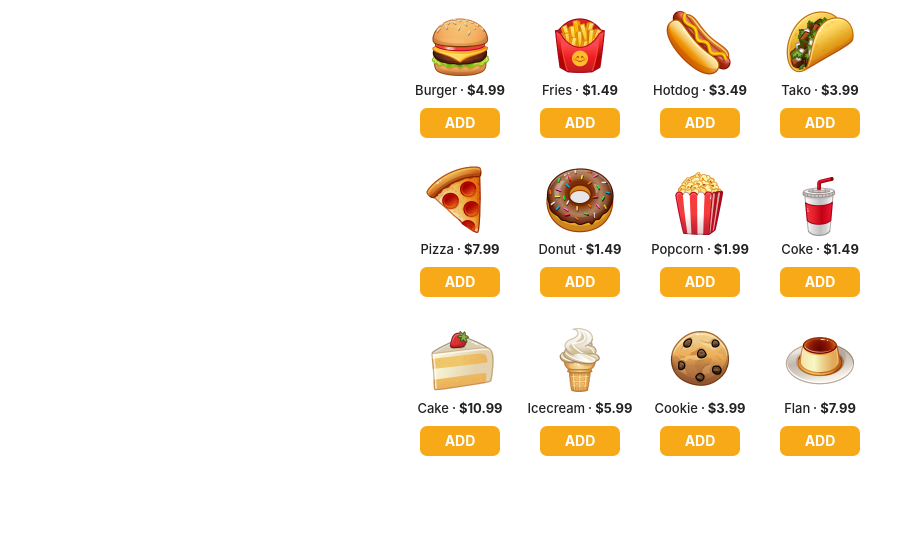
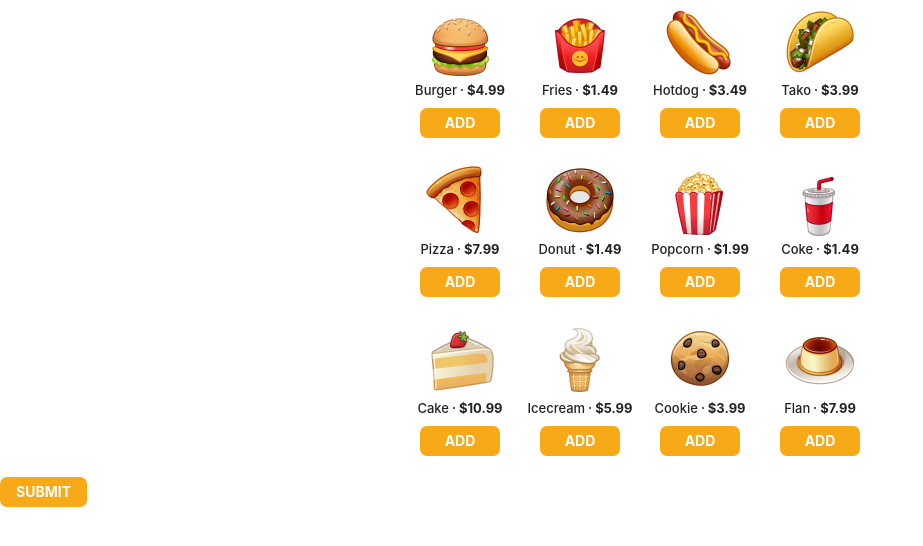
Before and after one commit to salohiddinusmonaliyev/bot-web-app, a plain HTML site: page index.html in a window 1280 px wide. Shown: the whole page, without its empty margins (0-923 px from the left). Drawn offline with nearby package versions, Linux system fonts and the light colour scheme; a script that the page names is missing.

Commit message:
Update index.html

```diff
--- a/index.html
+++ b/index.html
@@ -22,6 +22,7 @@
 	<link href="css/cafe.css" rel="stylesheet">
 </head>
 <body>
+	<form style="width:100%">
 <section class="cafe-page cafe-items">
 	<div class="cafe-item js-item" data-item-id="1" data-item-price="4990">
 		<div class="cafe-item-counter js-item-counter">1</div>
@@ -316,6 +317,8 @@
 	<div class="cafe-item-shadow"></div>
 	<div class="cafe-item-shadow"></div>
 </section>
+	<button type="submit">Submit</button>
+</form>
 <div class="cafe-status-wrap">
 	<div class="cafe-status js-status"></div>
 </div>
```
